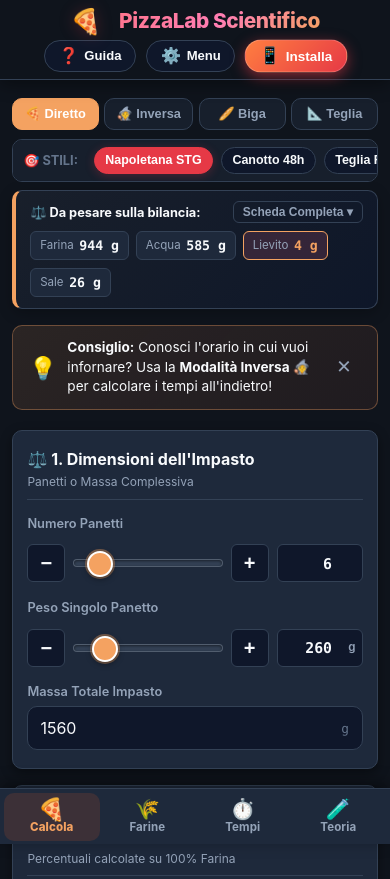
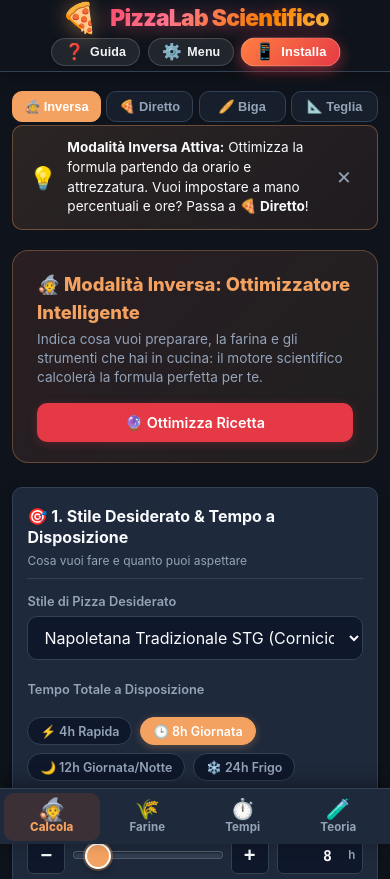
Before and after one commit to Muso-lab/pizzalab-, a website: page index.html in a window 390 px wide. Shown: the top 879 px of the page. Drawn offline with Linux system fonts and the light colour scheme.

Commit message:
feat(ui): titolo app ingrandito e incisivo, eliminato spazio vuoto superiore, tasti pill raffinati, Modalità Inversa impostata come schermata primaria predefinita (v2.1.5)

```diff
--- a/android-app/app/src/main/assets/www/css/style.css
+++ b/android-app/app/src/main/assets/www/css/style.css
@@ -107,8 +107,8 @@
 .header {
   background-color: var(--bg-surface);
   border-bottom: 1px solid var(--border-color);
-  padding: 1rem 1.5rem;
-  padding-top: max(1rem, env(safe-area-inset-top, 1rem));
+  padding: 0.35rem 1.25rem 0.45rem;
+  padding-top: max(0.35rem, env(safe-area-inset-top, 0px));
   position: sticky;
   top: 0;
   z-index: 100;
@@ -1804,7 +1804,7 @@
     box-sizing: border-box;
   }
 
-  /* 1. Header & Actions - 2-Row Dedicated Mobile Layout */
+  /* 1. Header & Actions - Compact 2-Row Layout with Prominent Title */
   .header {
     height: auto;
     min-height: unset;
@@ -1819,8 +1819,8 @@
     border-bottom: 1px solid var(--border-color, #334155);
     box-shadow: 0 4px 16px rgba(0, 0, 0, 0.4);
     display: block;
-    padding: 0.5rem 0.85rem 0.45rem;
-    padding-top: max(0.5rem, env(safe-area-inset-top, 0.5rem));
+    padding: 0.2rem 0.75rem 0.3rem;
+    padding-top: max(0.2rem, env(safe-area-inset-top, 0px));
   }
 
   html[data-theme="light"] .header,
@@ -1836,7 +1836,7 @@
     flex-direction: column;
     align-items: center;
     justify-content: center;
-    gap: 0.35rem;
+    gap: 0.2rem;
     position: static;
     width: 100%;
     max-width: 100%;
@@ -1862,31 +1862,34 @@
     padding: 0;
     max-width: 100%;
     width: auto;
+    gap: 0.5rem;
   }
 
   .header-brand-row .logo-icon {
-    font-size: 1.55rem;
-    margin-right: 6px;
-    filter: drop-shadow(0 2px 8px var(--primary-glow));
+    font-size: 1.85rem;
+    line-height: 1;
+    margin-right: 4px;
+    filter: drop-shadow(0 2px 10px rgba(244, 162, 97, 0.5));
   }
 
   .header-brand-row .logo-text h1 {
-    font-size: 1.3rem;
-    font-weight: 800;
-    letter-spacing: -0.02em;
+    font-size: clamp(1.42rem, 5.6vw, 1.75rem);
+    font-weight: 900;
+    letter-spacing: -0.03em;
     white-space: nowrap;
-    line-height: 1.25;
-    background: linear-gradient(135deg, #ff758c 0%, #ff7eb3 50%, #f4a261 100%);
+    line-height: 1.15;
+    background: linear-gradient(135deg, #ff4d6d 0%, #ff758c 30%, #f77f00 70%, #fcbf49 100%);
     -webkit-background-clip: text;
     -webkit-text-fill-color: transparent;
+    filter: drop-shadow(0 2px 8px rgba(255, 77, 109, 0.45));
   }
 
   html[data-theme="light"] .header-brand-row .logo-text h1,
   body.light-mode .header-brand-row .logo-text h1 {
-    color: #0f172a !important;
-    background: none;
-    -webkit-background-clip: unset;
-    -webkit-text-fill-color: #0f172a;
+    background: linear-gradient(135deg, #d90429 0%, #ef233c 40%, #ea580c 100%) !important;
+    -webkit-background-clip: text !important;
+    -webkit-text-fill-color: transparent !important;
+    filter: drop-shadow(0 1px 3px rgba(217, 4, 41, 0.25)) !important;
   }
 
   .logo-sub {
@@ -1894,19 +1897,52 @@
   }
 
   .header-actions-row {
-    width: 100%;
-    display: flex;
+    width: auto;
+    display: inline-flex;
     justify-content: center;
     align-items: center;
-    gap: 0.65rem;
+    gap: 0.5rem;
+    margin-top: 0.15rem;
   }
 
   .header-actions-row .header-action-btn {
-    padding: 0.3rem 0.85rem;
-    font-size: 0.82rem;
-    font-weight: 600;
-    min-height: 32px;
+    display: inline-flex;
+    align-items: center;
+    gap: 0.35rem;
+    padding: 0.22rem 0.8rem;
+    font-size: 0.78rem;
+    font-weight: 700;
     border-radius: var(--radius-full);
+    background: rgba(255, 255, 255, 0.08);
+    border: 1px solid rgba(255, 255, 255, 0.16);
+    color: #f1f5f9;
+    box-shadow: 0 1px 4px rgba(0, 0, 0, 0.25);
+    min-height: 28px;
+    transition: all 0.15s ease;
+    letter-spacing: 0.01em;
+  }
+
+  .header-actions-row .header-action-btn:hover,
+  .header-actions-row .header-action-btn:active {
+    background: rgba(244, 162, 97, 0.25);
+    border-color: var(--accent);
+    color: #ffffff;
+    transform: scale(0.96);
+  }
+
+  html[data-theme="light"] .header-actions-row .header-action-btn,
+  body.light-mode .header-actions-row .header-action-btn {
+    background: #ffffff !important;
+    border: 1px solid #cbd5e1 !important;
+    color: #1e293b !important;
+    box-shadow: 0 1px 3px rgba(0, 0, 0, 0.08) !important;
+  }
+
+  html[data-theme="light"] .header-actions-row .header-action-btn:hover,
+  body.light-mode .header-actions-row .header-action-btn:hover {
+    background: #f1f5f9 !important;
+    border-color: var(--accent) !important;
+    color: var(--accent) !important;
   }
 
   /* 2. Mobile Method Switcher */
--- a/css/style.css
+++ b/css/style.css
@@ -107,8 +107,8 @@
 .header {
   background-color: var(--bg-surface);
   border-bottom: 1px solid var(--border-color);
-  padding: 1rem 1.5rem;
-  padding-top: max(1rem, env(safe-area-inset-top, 1rem));
+  padding: 0.35rem 1.25rem 0.45rem;
+  padding-top: max(0.35rem, env(safe-area-inset-top, 0px));
   position: sticky;
   top: 0;
   z-index: 100;
@@ -1804,7 +1804,7 @@
     box-sizing: border-box;
   }
 
-  /* 1. Header & Actions - 2-Row Dedicated Mobile Layout */
+  /* 1. Header & Actions - Compact 2-Row Layout with Prominent Title */
   .header {
     height: auto;
     min-height: unset;
@@ -1819,8 +1819,8 @@
     border-bottom: 1px solid var(--border-color, #334155);
     box-shadow: 0 4px 16px rgba(0, 0, 0, 0.4);
     display: block;
-    padding: 0.5rem 0.85rem 0.45rem;
-    padding-top: max(0.5rem, env(safe-area-inset-top, 0.5rem));
+    padding: 0.2rem 0.75rem 0.3rem;
+    padding-top: max(0.2rem, env(safe-area-inset-top, 0px));
   }
 
   html[data-theme="light"] .header,
@@ -1836,7 +1836,7 @@
     flex-direction: column;
     align-items: center;
     justify-content: center;
-    gap: 0.35rem;
+    gap: 0.2rem;
     position: static;
     width: 100%;
     max-width: 100%;
@@ -1862,31 +1862,34 @@
     padding: 0;
     max-width: 100%;
     width: auto;
+    gap: 0.5rem;
   }
 
   .header-brand-row .logo-icon {
-    font-size: 1.55rem;
-    margin-right: 6px;
-    filter: drop-shadow(0 2px 8px var(--primary-glow));
+    font-size: 1.85rem;
+    line-height: 1;
+    margin-right: 4px;
+    filter: drop-shadow(0 2px 10px rgba(244, 162, 97, 0.5));
   }
 
   .header-brand-row .logo-text h1 {
-    font-size: 1.3rem;
-    font-weight: 800;
-    letter-spacing: -0.02em;
+    font-size: clamp(1.42rem, 5.6vw, 1.75rem);
+    font-weight: 900;
+    letter-spacing: -0.03em;
     white-space: nowrap;
-    line-height: 1.25;
-    background: linear-gradient(135deg, #ff758c 0%, #ff7eb3 50%, #f4a261 100%);
+    line-height: 1.15;
+    background: linear-gradient(135deg, #ff4d6d 0%, #ff758c 30%, #f77f00 70%, #fcbf49 100%);
     -webkit-background-clip: text;
     -webkit-text-fill-color: transparent;
+    filter: drop-shadow(0 2px 8px rgba(255, 77, 109, 0.45));
   }
 
   html[data-theme="light"] .header-brand-row .logo-text h1,
   body.light-mode .header-brand-row .logo-text h1 {
-    color: #0f172a !important;
-    background: none;
-    -webkit-background-clip: unset;
-    -webkit-text-fill-color: #0f172a;
+    background: linear-gradient(135deg, #d90429 0%, #ef233c 40%, #ea580c 100%) !important;
+    -webkit-background-clip: text !important;
+    -webkit-text-fill-color: transparent !important;
+    filter: drop-shadow(0 1px 3px rgba(217, 4, 41, 0.25)) !important;
   }
 
   .logo-sub {
@@ -1894,19 +1897,52 @@
   }
 
   .header-actions-row {
-    width: 100%;
-    display: flex;
+    width: auto;
+    display: inline-flex;
     justify-content: center;
     align-items: center;
-    gap: 0.65rem;
+    gap: 0.5rem;
+    margin-top: 0.15rem;
   }
 
   .header-actions-row .header-action-btn {
-    padding: 0.3rem 0.85rem;
-    font-size: 0.82rem;
-    font-weight: 600;
-    min-height: 32px;
+    display: inline-flex;
+    align-items: center;
+    gap: 0.35rem;
+    padding: 0.22rem 0.8rem;
+    font-size: 0.78rem;
+    font-weight: 700;
     border-radius: var(--radius-full);
+    background: rgba(255, 255, 255, 0.08);
+    border: 1px solid rgba(255, 255, 255, 0.16);
+    color: #f1f5f9;
+    box-shadow: 0 1px 4px rgba(0, 0, 0, 0.25);
+    min-height: 28px;
+    transition: all 0.15s ease;
+    letter-spacing: 0.01em;
+  }
+
+  .header-actions-row .header-action-btn:hover,
+  .header-actions-row .header-action-btn:active {
+    background: rgba(244, 162, 97, 0.25);
+    border-color: var(--accent);
+    color: #ffffff;
+    transform: scale(0.96);
+  }
+
+  html[data-theme="light"] .header-actions-row .header-action-btn,
+  body.light-mode .header-actions-row .header-action-btn {
+    background: #ffffff !important;
+    border: 1px solid #cbd5e1 !important;
+    color: #1e293b !important;
+    box-shadow: 0 1px 3px rgba(0, 0, 0, 0.08) !important;
+  }
+
+  html[data-theme="light"] .header-actions-row .header-action-btn:hover,
+  body.light-mode .header-actions-row .header-action-btn:hover {
+    background: #f1f5f9 !important;
+    border-color: var(--accent) !important;
+    color: var(--accent) !important;
   }
 
   /* 2. Mobile Method Switcher */
--- a/index.html
+++ b/index.html
@@ -35,7 +35,7 @@
       <div class="splash-loader">
         <div class="splash-loader-bar"></div>
       </div>
-      <span class="splash-version">v2.1.4 Pro • Edizione Android & Web</span>
+      <span class="splash-version">v2.1.5 Pro • Edizione Android & Web</span>
     </div>
   </div>
 
@@ -55,8 +55,8 @@
 
       <!-- Desktop Tabs Navigation (nascosta su mobile) -->
       <nav class="tabs-nav">
-        <button class="tab-btn active" data-tab="tab-direct">🍕 Impasto Diretto</button>
-        <button class="tab-btn" data-tab="tab-reverse">🧙 Modalità Inversa</button>
+        <button class="tab-btn active" data-tab="tab-reverse">🧙 Modalità Inversa</button>
+        <button class="tab-btn" data-tab="tab-direct">🍕 Impasto Diretto</button>
         <button class="tab-btn" data-tab="tab-indirect">🥖 Metodi Indiretti</button>
         <button class="tab-btn" data-tab="tab-teglia">📐 Calcolo Teglia</button>
         <button class="tab-btn" data-tab="tab-blend">🌾 Blend Farine</button>
@@ -83,16 +83,16 @@
   <!-- MAIN APP CONTAINER -->
   <main class="main-content">
 
-    <!-- SELETTORE METODO CALCOLO SU MOBILE (Diretto, Reverse, Biga, Teglia) -->
+    <!-- SELETTORE METODO CALCOLO SU MOBILE (Inversa, Diretto, Biga, Teglia) -->
     <div class="mobile-method-switcher" id="mobileMethodSwitcher">
-      <button class="method-chip active" data-tab-target="tab-direct">🍕 Diretto</button>
-      <button class="method-chip" data-tab-target="tab-reverse">🧙 Inversa</button>
+      <button class="method-chip active" data-tab-target="tab-reverse">🧙 Inversa</button>
+      <button class="method-chip" data-tab-target="tab-direct">🍕 Diretto</button>
       <button class="method-chip" data-tab-target="tab-indirect">🥖 Biga</button>
       <button class="method-chip" data-tab-target="tab-teglia">📐 Teglia</button>
     </div>
 
-    <!-- PRESETS STRIP (Carosello Stili Rapidi) -->
-    <div class="presets-strip" id="presetsStrip">
+    <!-- PRESETS STRIP (Carosello Stili Rapidi - specifico per calcolatore diretto) -->
+    <div class="presets-strip" id="presetsStrip" style="display: none;">
       <div class="presets-container">
         <span class="preset-label">🎯 Stili:</span>
         <button class="preset-pill active" data-preset="napoletana_stg">Napoletana STG</button>
@@ -105,8 +105,8 @@
       </div>
     </div>
 
-    <!-- QUICK INGREDIENTS SUMMARY BAR (Sempre a portata d'occhio per la bilancia) -->
-    <div id="quickDoughSummary" class="quick-dough-summary">
+    <!-- QUICK INGREDIENTS SUMMARY BAR (Specifico per calcolatore diretto) -->
+    <div id="quickDoughSummary" class="quick-dough-summary" style="display: none;">
       <div class="quick-summary-head">
         <span class="quick-summary-title">⚖️ Da pesare sulla bilancia:</span>
         <button id="jumpToRecipeBtn" class="quick-summary-btn" title="Vai alla scheda ricetta dettagliata">Scheda Completa ▾</button>
@@ -124,7 +124,7 @@
     <div id="quickTipBanner" class="quick-tip-banner">
       <div class="quick-tip-content">
         <span class="tip-icon">💡</span>
-        <span class="tip-text"><strong>Consiglio:</strong> Conosci l'orario in cui vuoi infornare? Usa la <strong>Modalità Inversa 🧙</strong> per calcolare i tempi all'indietro!</span>
+        <span class="tip-text"><strong>Modalità Inversa Attiva:</strong> Ottimizza la formula partendo da orario e attrezzatura. Vuoi impostare a mano percentuali e ore? Passa a <strong>🍕 Diretto</strong>!</span>
       </div>
       <button id="closeQuickTipBtn" class="tip-close-btn" title="Chiudi consiglio" aria-label="Chiudi">✕</button>
     </div>
@@ -132,7 +132,7 @@
     <!-- ========================================== -->
     <!-- TAB 1: CALCOLATORE DIRETTO                 -->
     <!-- ========================================== -->
-    <div id="tab-direct" class="tab-content active">
+    <div id="tab-direct" class="tab-content">
       <div class="calculator-grid">
 
         <!-- Colonna Sinistra: Input e Parametri -->
@@ -668,7 +668,7 @@
     <!-- ========================================== -->
     <!-- TAB REVERSE: OTTIMIZZATORE INTELLIGENTE    -->
     <!-- ========================================== -->
-    <div id="tab-reverse" class="tab-content">
+    <div id="tab-reverse" class="tab-content active">
 
       <!-- Banner Informativo Modalità Reverse -->
       <div class="reverse-hero">
@@ -1598,8 +1598,8 @@
 
   <!-- MOBILE BOTTOM NAVIGATION (Ergonomic 4-tab bar) -->
   <nav class="mobile-bottom-nav">
-    <button class="mobile-nav-btn active" data-tab="tab-direct" id="bottomNavCalc">
-      <span class="mobile-nav-icon">🍕</span>
+    <button class="mobile-nav-btn active" data-tab="tab-reverse" id="bottomNavCalc">
+      <span class="mobile-nav-icon">🧙</span>
       <span class="mobile-nav-label">Calcola</span>
     </button>
     <button class="mobile-nav-btn" data-tab="tab-blend" id="bottomNavBlend">
```
Also changed, not shown: android-app/app/src/main/assets/www/index.html (+15 -15 lines), android-app/app/src/main/assets/www/js/app.js (+11 -7 lines), js/app.js (+11 -7 lines), android-app/app/src/main/assets/www/manifest.webmanifest, manifest.webmanifest, 1 other file.
